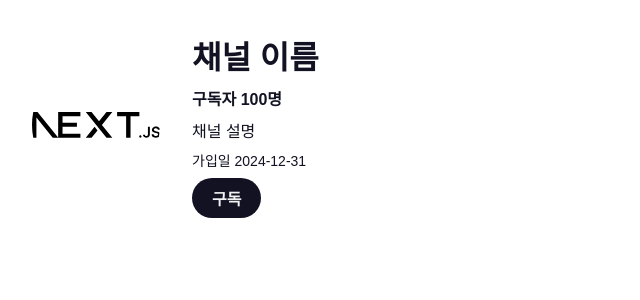
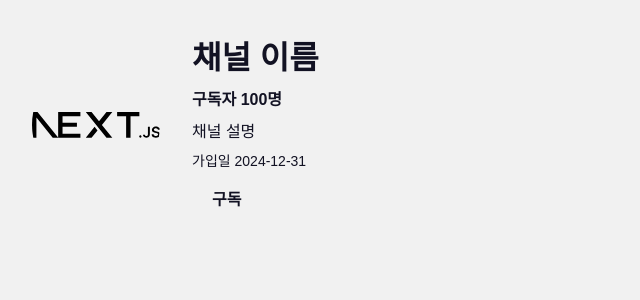
Before and after one commit to HENOZIWD/opqo, a Next.js app: page / in a window 1280 px wide. Shown: the top 300 px of the page, without its empty margins (0-640 px from the left). Built offline with nearby package versions, Linux system fonts and the light colour scheme.

Commit message:
feat: CustomInput 컴포넌트 label 추가

```diff
--- a/src/app/globals.css
+++ b/src/app/globals.css
@@ -1,6 +1,13 @@
 :root {
-  --background-white: #f1f1f1;
-  --text-black: #121223;
+  --background: #f1f1f1;
+  --text: #121223;
+  --black: #121223;
+  --gray: #5c5c5c;
+  --lightgray: #b1b1b1;
+
+  --shadow-small: 0px 1px 2px 2px #00000012;
+
+  --shadow-border: 0px 0px 4px 4px #00000038;
 }
 
 html,
@@ -10,7 +17,7 @@ body {
 }
 
 body {
-  color: var(--text-black);
+  color: var(--text);
   background: var(--background);
   font-family: Arial, Helvetica, sans-serif;
   -webkit-font-smoothing: antialiased;
@@ -23,10 +30,10 @@ body {
   margin: 0;
 }
 
-a {
+/* a {
   color: inherit;
   text-decoration: none;
-}
+} */
 
 @media (prefers-color-scheme: dark) {
   html {
```
Also changed, not shown: src/components/customInput/component.tsx (+14 -2 lines), src/components/customInput/style.module.css (+12 -4 lines).
